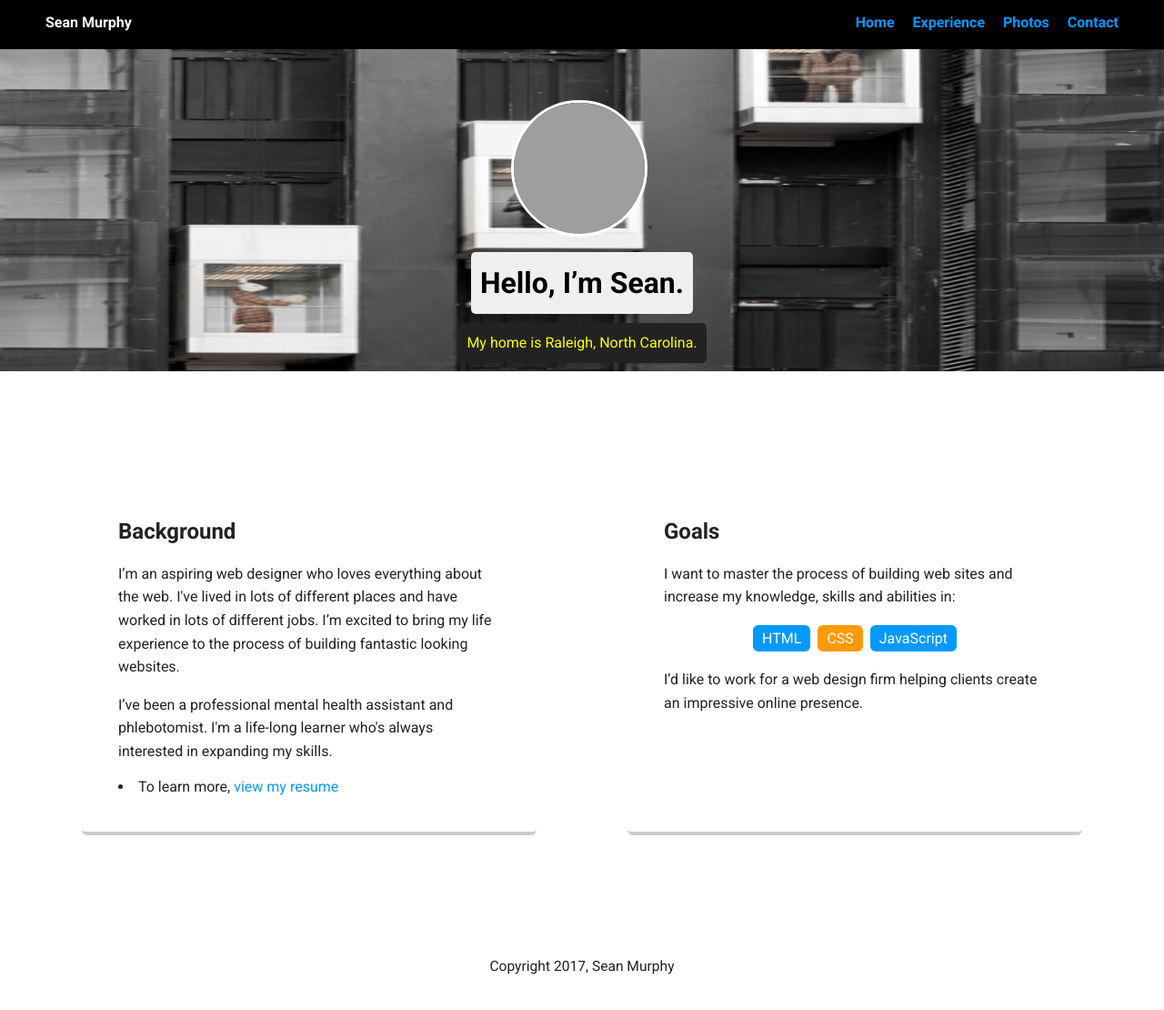
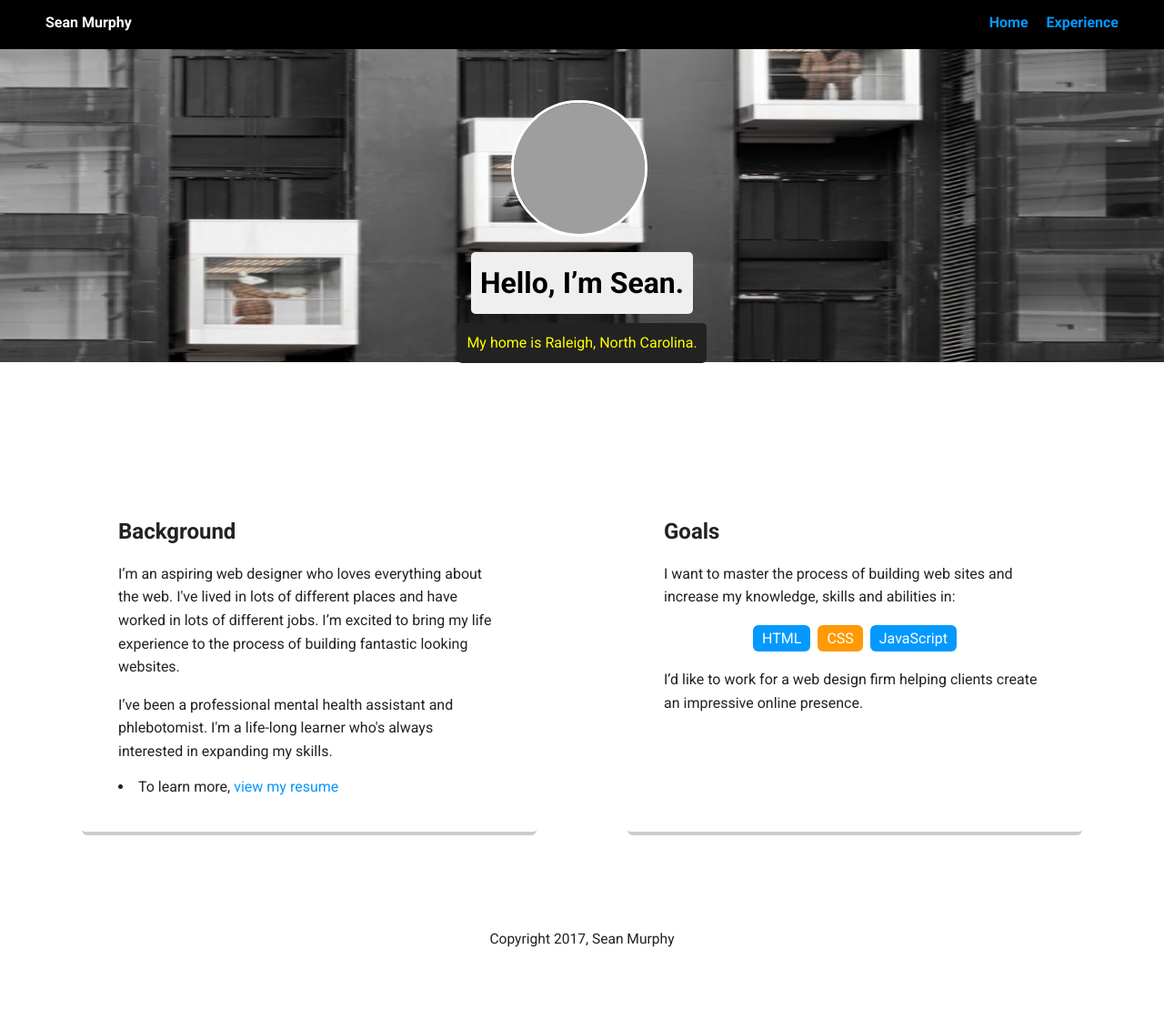
Before and after one commit to seanm329/project_1, a plain HTML site: page Index.html in a window 1280 px wide. Shown: the whole page at 91% size. Drawn offline with Linux system fonts and the light colour scheme; grey boxes are pictures that could not be loaded; a web font is replaced by a local one.

Commit message:
Update Index.html
removed twitter and linked in links.
removed photos and contact links.

```diff
--- a/Index.html
+++ b/Index.html
@@ -13,8 +13,9 @@
           <li class="name">Sean Murphy</li>
           <li><a href="#">Home</a></li>
           <li><a href="resume.html">Experience</a></li>
+         <!--#Replace after treehouse
           <li><a href="#">Photos</a></li>
-          <li><a href="#">Contact</a></li>
+          <li><a href="#">Contact</a></li>  -->
         </ul>
     </div>
 
@@ -47,11 +48,11 @@
 
     </main>
     <footer>
-      <ul>
+     <!-- <ul>
         <li><a href="#" class="social twitter">Twitter</a></li>
         <li><a href="#" class="social linkedin">LinkedIn</a></li>
         <li><a href="#" class="social github">Github</a></li>
-      </ul>
+      </ul>  -->
       <p class="copyright">Copyright 2017, Sean Murphy</p>
     </footer>
   </body>
```
